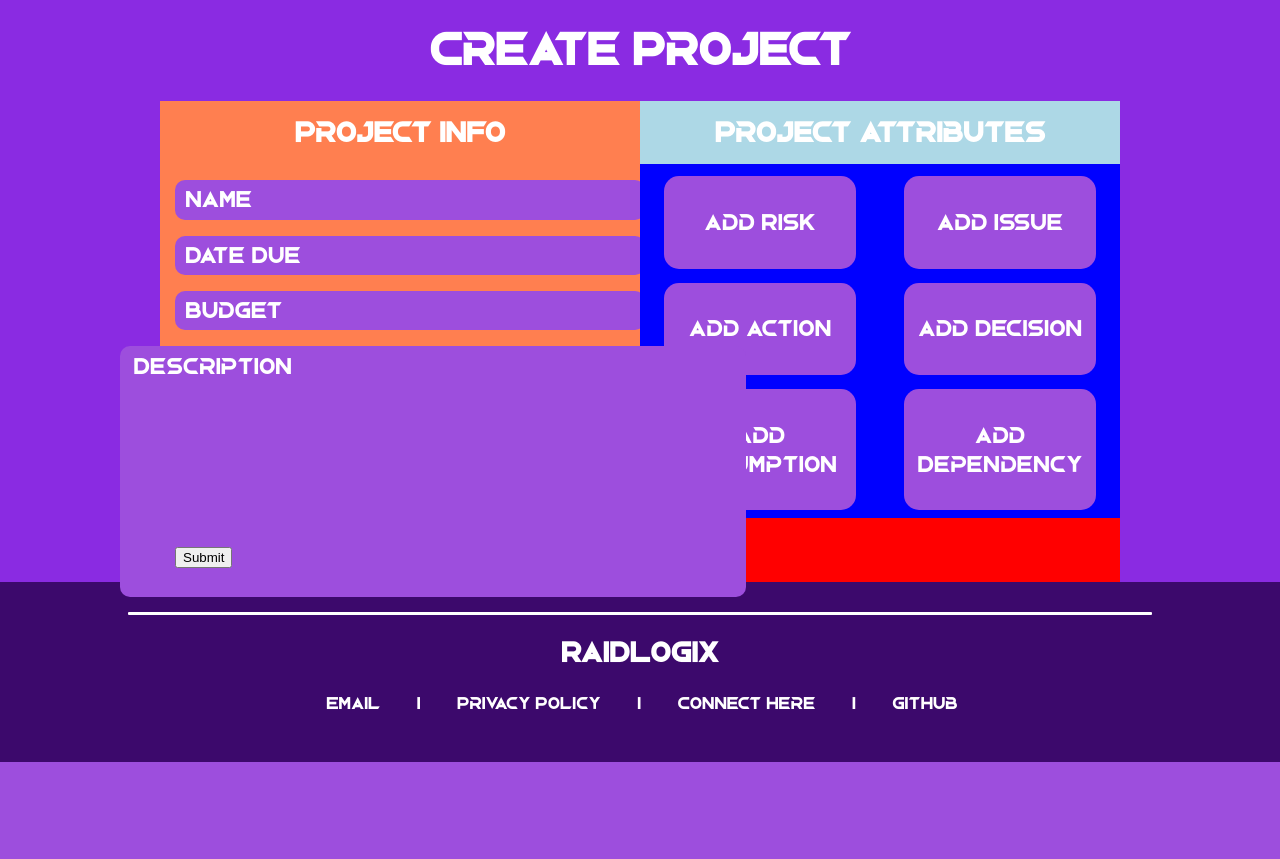
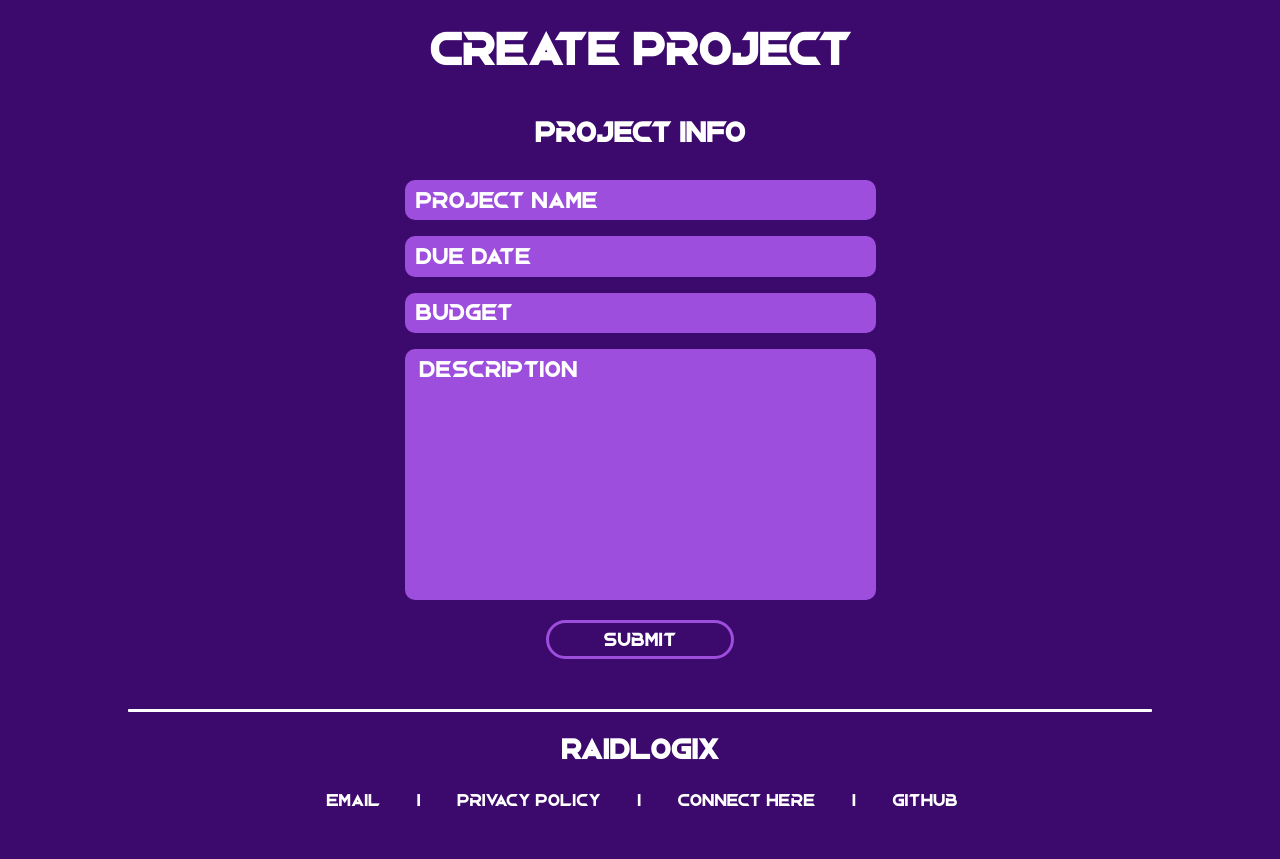
Before and after one commit to joshnelson00/raidlogix-app, a Django app: page /create-project in a window 1280 px wide. Shown: the part 90-949 px from the top of the page. Before the commit the page ends 852 px from the top, so only its background shows below. Run offline with Django 5.2, Linux system fonts and the light colour scheme.

Commit message:
completed project creation and user_project creation and formatting

```diff
--- a/raidapp/raidlogix/forms.py
+++ b/raidapp/raidlogix/forms.py
@@ -44,8 +44,8 @@ class CreateProjectForm(ModelForm):
         }
 
         widgets = {
-            'name': forms.TextInput(attrs={'placeholder': 'Name'}),
-            'due': forms.TextInput(attrs={'placeholder': 'Date Due'}),
+            'name': forms.TextInput(attrs={'placeholder': 'Project Name'}),
+            'due': forms.TextInput(attrs={'placeholder': 'Due Date'}),
             'budget': forms.TextInput(attrs={'placeholder': 'Budget'}),
             'description': forms.Textarea(attrs={'placeholder': 'Description'}),
         }
--- a/raidapp/raidlogix/static/main.css
+++ b/raidapp/raidlogix/static/main.css
@@ -386,6 +386,7 @@ body {
 #sign-in-submit:hover {
     color: lightgray;
     font-family: "Request";
+    cursor:pointer;
 }
 
 #block-sign-in {
@@ -585,7 +586,6 @@ body {
     align-items: center;
     width: 100%;
     height: auto;
-    background-color: blueviolet;
 }
 
 
@@ -594,8 +594,6 @@ body {
     flex-direction: column;
     align-items: center;
     width: 75%;
-    padding-bottom: 5%;
-    background-color: red;
  }
 
 .create-project-horizontal-wrapper {
@@ -604,31 +602,15 @@ body {
     justify-content: center;
     width: 100%;
     height: auto;
-    background-color: lightblue;
 }
 
 .create-project-input-wrapper {
     display: flex;
     flex-direction: column;
     align-items: center;
-    width: 50%;
-    height: 400px;
-    background-color: coral;
-}
-.create-project-vertical-button-wrapper {
-    flex-direction: column;
-    display: flex;
-    align-items: center;
-    width: 50%;
-}
-.create-project-button-wrapper {
-    display: flex;
-    flex-direction: row;
-    justify-content: center;
     width: 100%;
     height: auto;
-    padding-top: 5px;
-    background-color: blue;
+    padding-bottom: 2%;
 }
 
 
@@ -657,7 +639,7 @@ body {
 
 
 
-.create-project-input-wrapper textarea {
+.create-project-form textarea {
     background-color: #9D4EDD;
     resize: none;
     border: none;
@@ -667,12 +649,10 @@ body {
     padding-left: 3%;
     padding-right: 1%;
     padding-top: 2%;
-    min-width: 135%;
     line-height: 1.5;
-    max-height: 60%;
+    max-height: 58.5%;
+    width: 452px;
     border-radius: 10px;
-    position: relative;
-    right: 55px;
 }
 .create-project-input-wrapper input[type="text"] {
     background-color: #9D4EDD;
@@ -683,6 +663,7 @@ body {
     color: #fff;
     font-size: 16px;
     border-radius: 10px;
+    margin-right: 20px;
 }
 
 .create-project-input-wrapper textarea::placeholder {
@@ -703,9 +684,29 @@ body {
     font-family: "Request";
     font-size: 20px;
     color: #fff;
+    text-align: center;
 }
 
-#create-project-submit-a {
+.create-project-form {
+    display: inline-block;
+
+    text-align: center;
+}
+
+#create-project-button {
+    color: #ffffff;
+    background-color: #3C096C;
+    font-family: "Request";
+    width: 40%;
     position: relative;
-    bottom: 70px;
+    border-radius: 25px;
+    padding-top: 1%;
+    padding-bottom: 1%;
+    border-color: #9D4EDD;
+    border-width: 3px;
+    border-style: solid;
 }
+#create-project-button:hover {
+    cursor:pointer;
+    color: lightgray;
+}
--- a/raidapp/raidlogix/templates/create_project.html
+++ b/raidapp/raidlogix/templates/create_project.html
@@ -6,27 +6,13 @@
             <div class="create-project-horizontal-wrapper">
                 <div class="create-project-input-wrapper">
                     <h1 class="create-project-header">Project Info</h1>
-                        <form method="post">
+                        <form class="create-project-form" method="post">
                             {% csrf_token %}
                             {{ form.as_p }}
-                            <a href="#" id="create-project-submit-a"><input id="ID_HERE" type="submit" value="Submit"/></a>
+                            <a href="#" id="create-project-submit-a"><input id="create-project-button" type="submit" value="Submit"/></a>
                         </form>
-                </div>
-                <div class="create-project-vertical-button-wrapper">
-                    <h1 class="create-project-header">Project Attributes</h1>
-                    <div class="create-project-button-wrapper">
-                        <div class="create-project-button-small-wrapper">
-                            <a href="#"><div class="attribute-link-wrapper">Add Risk</div></a>
-                            <a href="#"><div class="attribute-link-wrapper">Add Action</div></a>
-                            <a href="#"><div class="attribute-link-wrapper">Add Assumption</div></a>
-                        </div>
-                        <div class="create-project-button-small-wrapper">
-                            <a href="#"><div class="attribute-link-wrapper">Add Issue</div></a>
-                            <a href="#"><div class="attribute-link-wrapper">Add Decision</div></a>
-                            <a href="#"><div class="attribute-link-wrapper">Add Dependency</div></a>
-                        </div>
                     </div>
-                </div>
+
 
             </div>
         </div>
--- a/raidapp/raidlogix/urls.py
+++ b/raidapp/raidlogix/urls.py
@@ -10,6 +10,7 @@ urlpatterns = [
     path('projects', views.projects, name="projects"),
     path('sign-out', views.sign_out, name="sign_out"),
     path('create-project', views.create_project, name="create_project"),
+    path('projects/<int:pk>', views.view_project, name="view_project"),
 
 
 ]
--- a/raidapp/raidlogix/views.py
+++ b/raidapp/raidlogix/views.py
@@ -1,4 +1,4 @@
-from django.shortcuts import render, redirect
+from django.shortcuts import render, redirect, get_object_or_404
 from .forms import CreateAccountForm, SignInForm, CreateProjectForm
 from django.http import HttpResponseRedirect
 
@@ -6,6 +6,7 @@ from django.contrib.auth import login, logout, authenticate
 from django.contrib.auth.models import auth
 from django.contrib import messages
 from django.contrib.auth.decorators import login_required
+from .models import *
 # Create your views here.
 def template(request):
     return render(request, "h_and_f.html")
@@ -55,21 +56,35 @@ def sign_out(request):
 
 @login_required
 def projects(request):
+    current_user = request.user
+    user_projects_list = user_projects.objects.filter(user=current_user)
+    projects = project.objects.filter(id__in=user_projects_list.values_list('project_id', flat=True))
 
     context = {
-
+        'projects': projects,
     }
     return render(request, 'project_list.html', context)
 
 def create_project(request):
     form = CreateProjectForm()
+    current_user = request.user
     if request.method == 'POST':
         form = CreateProjectForm(request.POST)
         if form.is_valid():
-            form.save()
-            return redirect("home")
+            new_project = form.save()
+
+            # Create a new user_projects entry
+            new_user_project = user_projects(user=current_user, project=new_project)
+            new_user_project.save()
+
+            return redirect("projects")
+
+
 
     context = {
         'form': form
     }
     return render(request, 'create_project.html',context=context)
+
+def view_project(request, pk):
+    project = get_object_or_404(request, pk=pk)
```
Also changed, not shown: raidapp/raidlogix/templates/project_list.html (+8 -9 lines), raidapp/db.sqlite3.
